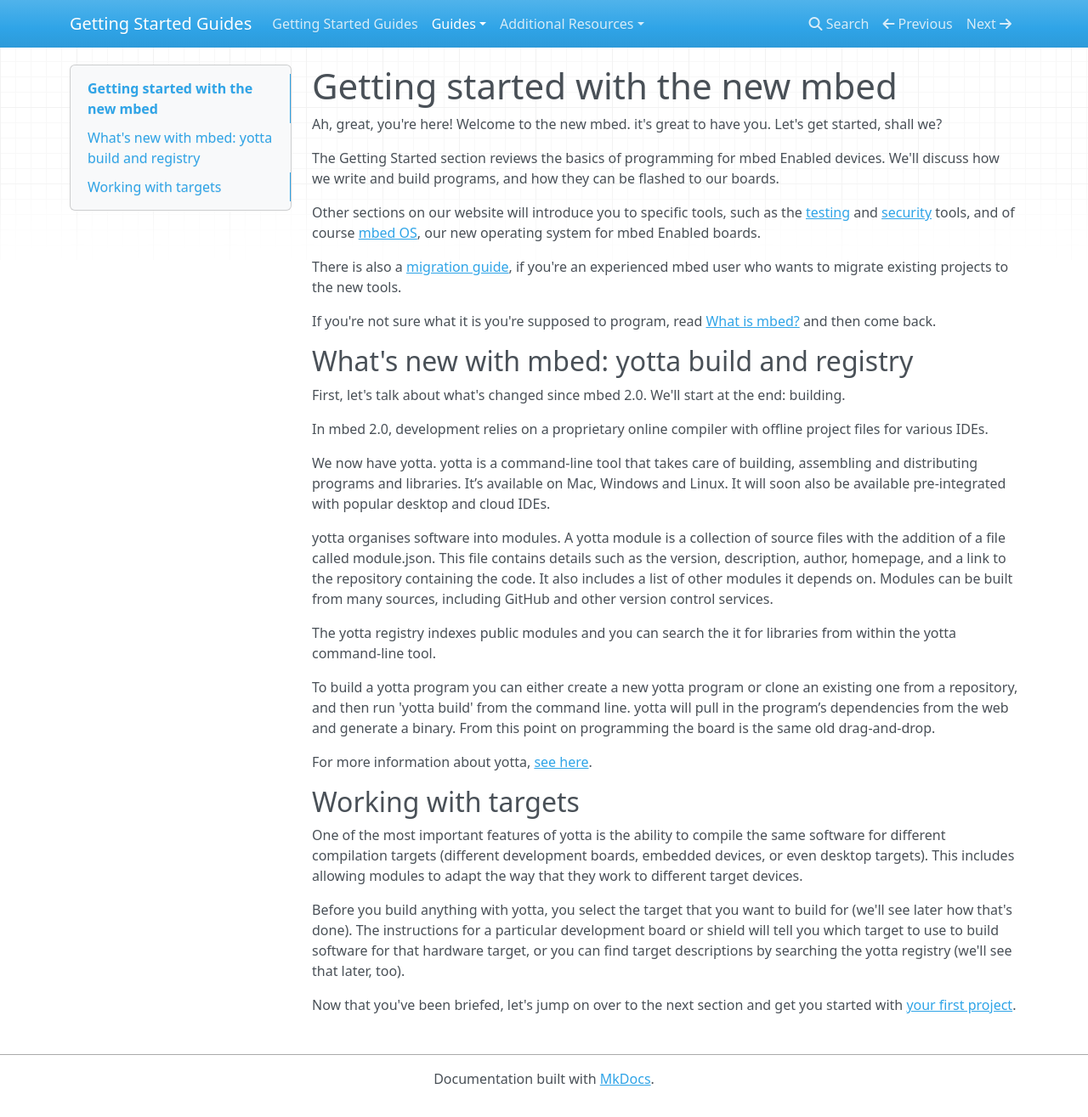
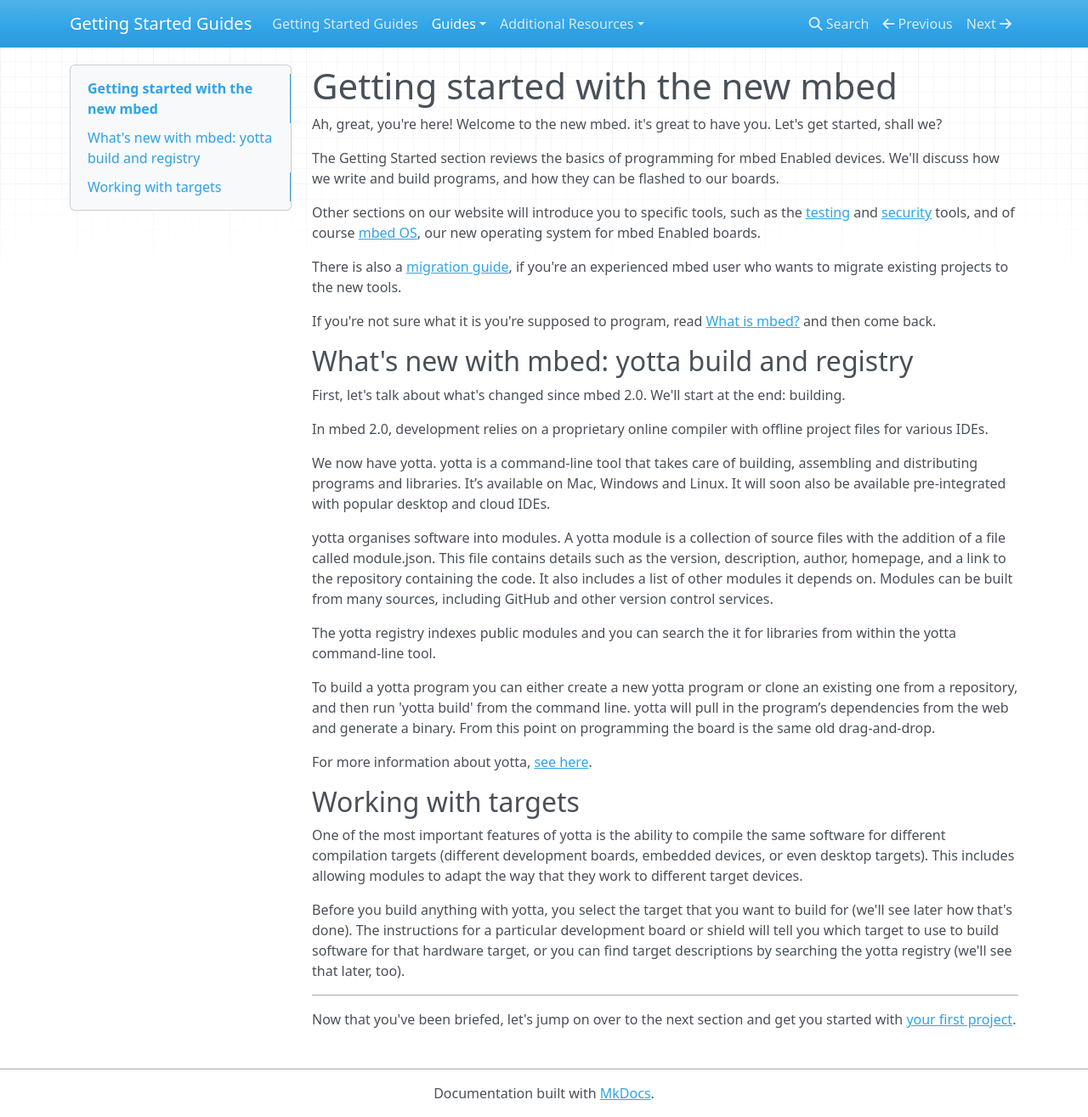
Before and after one commit to ARMmbed/GettingStartedmbedOS, an MkDocs documentation site: the page built from Docs/GettingStarted.md, in a window 1280 px wide and 1315 px high. Shown: the whole window at 85% size. Built offline with MkDocs 1.6.1, drawn with Linux system fonts in a browser that asks for light colours; nearby versions of some CDN libraries; old or Windows-style settings are respelled for this version of MkDocs.

Commit message:
Forgot a line

```diff
--- a/Docs/GettingStarted.md
+++ b/Docs/GettingStarted.md
@@ -32,5 +32,6 @@ One of the most important features of yotta is the ability to compile the same s
 
 Before you build anything with yotta, you select the target that you want to build for (we'll see later how that's done). The instructions for a particular development board or shield will tell you which target to use to build software for that hardware target, or you can find target descriptions by searching the yotta registry (we'll see that later, too).
 
+_____
 
 Now that you've been briefed, let's jump on over to the next section and get you started with [your first project](FirstProject.md).
```
